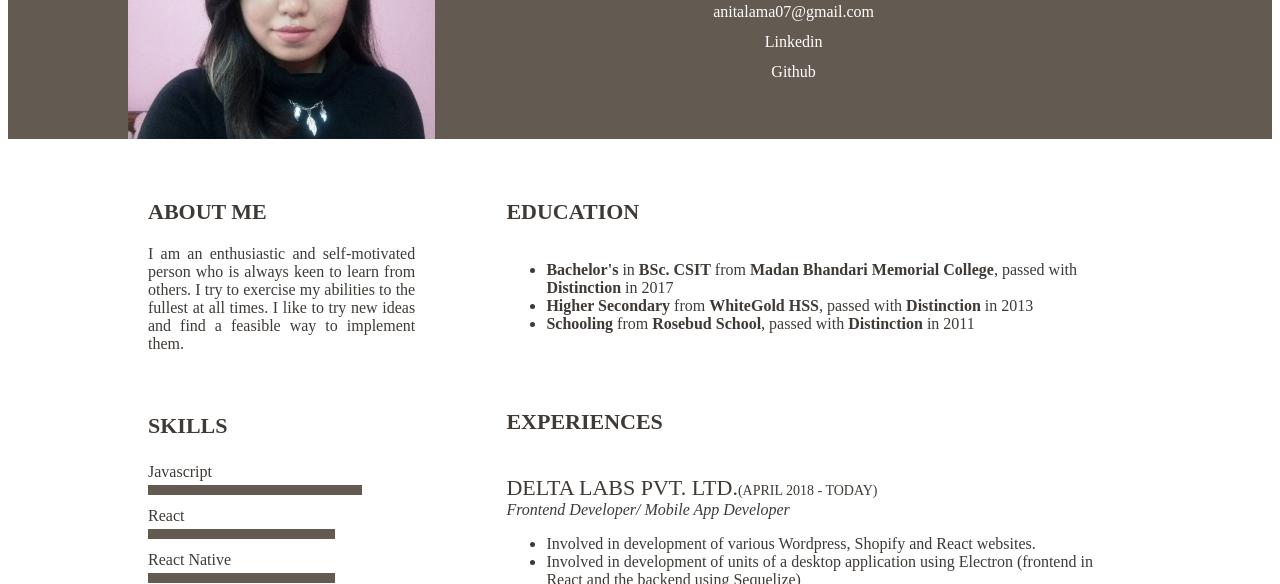
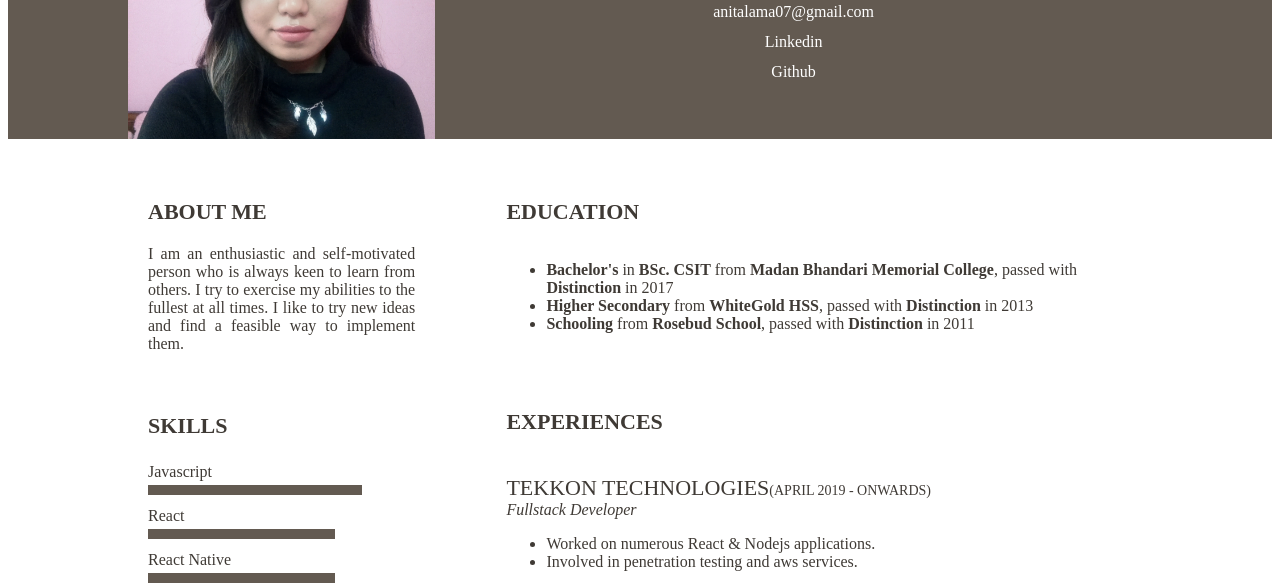
Before and after one commit to AnitaLama/AnitaLama.github.io, a plain HTML site: page index.html in a window 1280 px wide. Shown: the part 176-760 px from the top of the page. Drawn offline with Linux system fonts and the light colour scheme.

Commit message:
Update index.html

```diff
--- a/index.html
+++ b/index.html
@@ -142,6 +142,26 @@
           </div>
           <div class="description">
             <div class="experiences">
+               <div class="experience">
+                <div class="title">
+                  Tekkon Technologies<span>(April 2019 - onwards)</span>
+                </div>
+                <div class="subtitle">
+                  Fullstack Developer
+                </div>
+                <div class="detail">
+                  <ul>
+                    <li>
+                      Worked on numerous React & Nodejs applications.
+                    </li>
+                    <li>
+                       Involved in penetration testing and aws services.
+                    </li>
+
+                  </ul>
+                </div>
+              </div>
+
               <div class="experience">
                 <div class="title">
                   Delta Labs Pvt. Ltd.<span>(April 2018 - today)</span>
```
